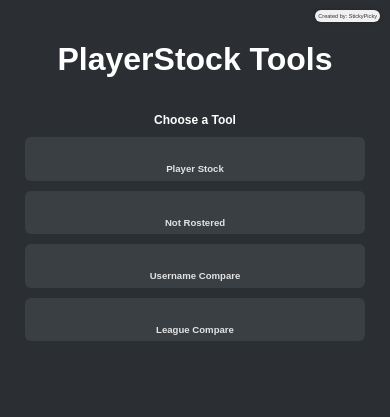
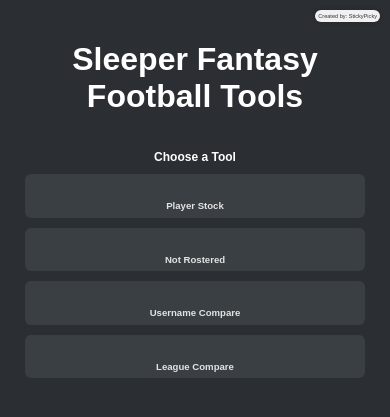
Before and after one commit to spickworth1991/SleeperTools, a Flask app: page / in a window 390 px wide. Shown: the top 417 px of the page. Run offline with Flask 3, Linux system fonts and the light colour scheme.

Commit message:
Mobile Tweaks

```diff
--- a/templates/home.html
+++ b/templates/home.html
@@ -4,12 +4,12 @@
     <meta charset="UTF-8">
     <meta name="viewport" content="width=device-width, initial-scale=1.0">
     <html lang="en">
-  <title>PlayerStock - Home</title>
+  <title>SleeperTools - Home</title>
   <link rel="stylesheet" href="{{ url_for('static', filename='styles.css') }}">
 </head>
 <body>
   <div class="creator-label">Created by: StickyPicky</div>
-  <h1 class="center-title">PlayerStock Tools</h1>
+  <h1 class="center-title">Sleeper Fantasy Football Tools</h1>
   <div class="container">
     <div class="players">
       <h2>Choose a Tool</h2>
--- a/templates/index.html
+++ b/templates/index.html
@@ -3,13 +3,13 @@
 <head>
     <meta charset="UTF-8">
     <meta name="viewport" content="width=device-width, initial-scale=1.0">
-    <title>Search Sleeper Username</title>
+    <title>PlayerStock</title>
     <link rel="stylesheet" href="{{ url_for('static', filename='styles.css') }}">
 </head>
 
 <body>
     <div class="creator-label">Created by: StickyPicky</div>
-    <h1>Search Sleeper Username</h1>
+    <h1>PlayerStock - Search Sleeper Username</h1>
     <div id="loading-message"></div>
     <form id="usernameForm" action="/search_username" method="POST">
     <label for="username">Sleeper Username:</label>
--- a/templates/league_compare.html
+++ b/templates/league_compare.html
@@ -3,7 +3,7 @@
 <head>
   <meta charset="UTF-8">
   <meta name="viewport" content="width=device-width, initial-scale=1.0">
-  <title>League Comparison</title>
+  <title>League Compare</title>
   <link rel="stylesheet" href="{{ url_for('static', filename='styles.css') }}">
 </head>
 <body>
--- a/templates/league_compare_id.html
+++ b/templates/league_compare_id.html
@@ -8,7 +8,7 @@
 </head>
 <body>
   <div class="creator-label">Created by: StickyPicky</div>
-  <h1 class="center-title">Compare Players in League</h1>
+  <h1 class="center-title">Compare Leagues of all players in a league.</h1>
   <div class="container centered-form-wrapper">
     <form action="{{ url_for('league_compare') }}" method="post">
       <div class="search-form">
--- a/templates/not_rostered_username.html
+++ b/templates/not_rostered_username.html
@@ -8,7 +8,7 @@
 </head>
 <body>
   <div class="creator-label">Created by: StickyPicky</div>
-  <h1 class="center-title">Players Not Rostered</h1>
+  <h1 class="center-title">Players Not Rostered in any of your leagues.</h1>
   <div class="container centered-form-wrapper">
     <form action="{{ url_for('not_rostered_setup') }}" method="post" class="search-form">
       <label for="username">Enter Sleeper Username:</label>
```
